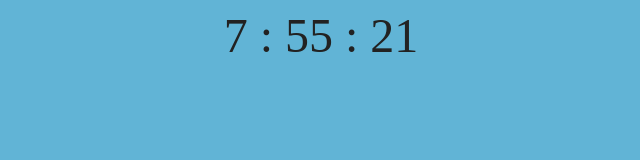
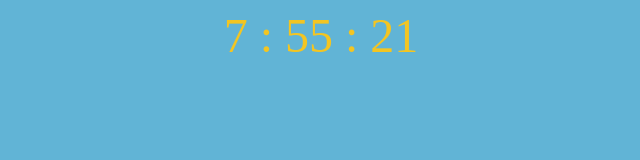
Before and after one commit to Javi17mod/Clock, a plain HTML site: page index.html in a window 1280 px wide. Shown: the whole page, without its empty margins (319-959 px from the left). Drawn offline with Linux system fonts and the light colour scheme.

Commit message:
Update index.html

```diff
--- a/index.html
+++ b/index.html
@@ -39,7 +39,7 @@ document.body.style.backgroundColor = `#10418a`;
 document.getElementById('clock').style.color = `#fff`;
 } else {
 document.body.style.backgroundColor = `#61b4d6`;
-document.getElementById('clock').style.color = `#222`;
+document.getElementById('clock').style.color = `#f3c522`;
 }
 
 // Actualiza la hora cada segundo
```
